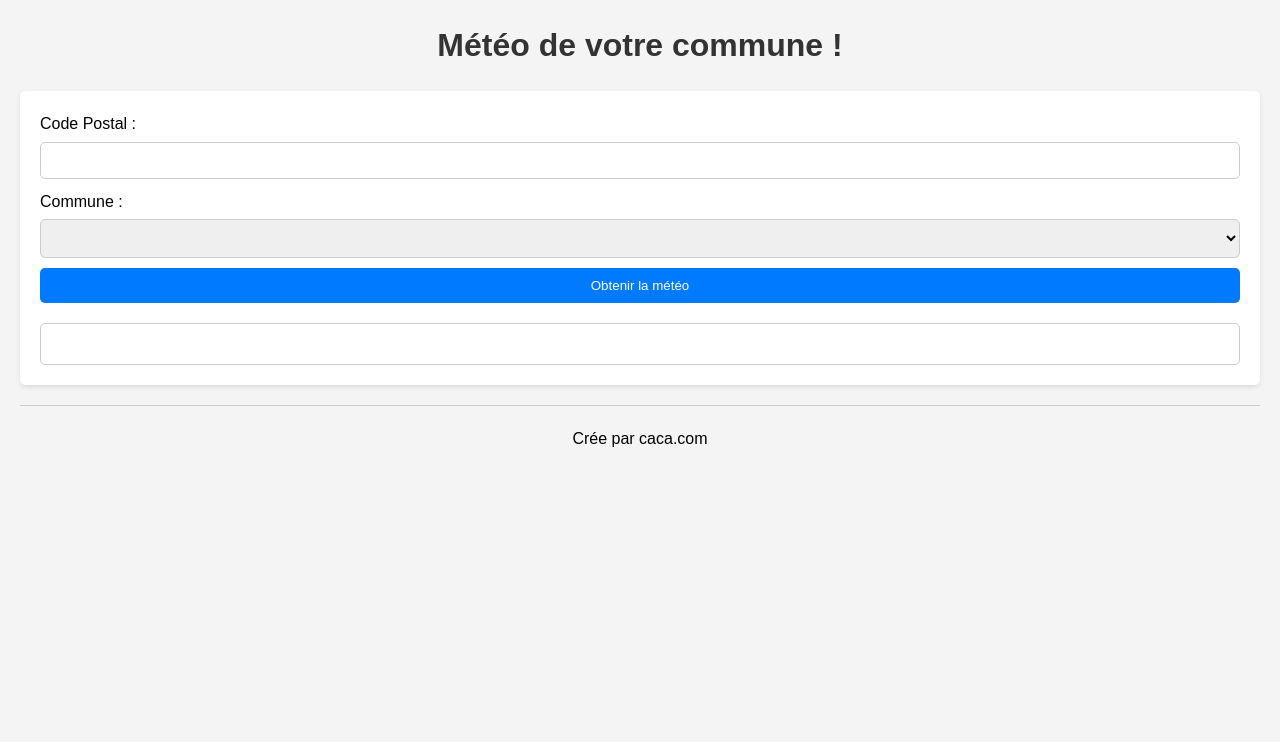
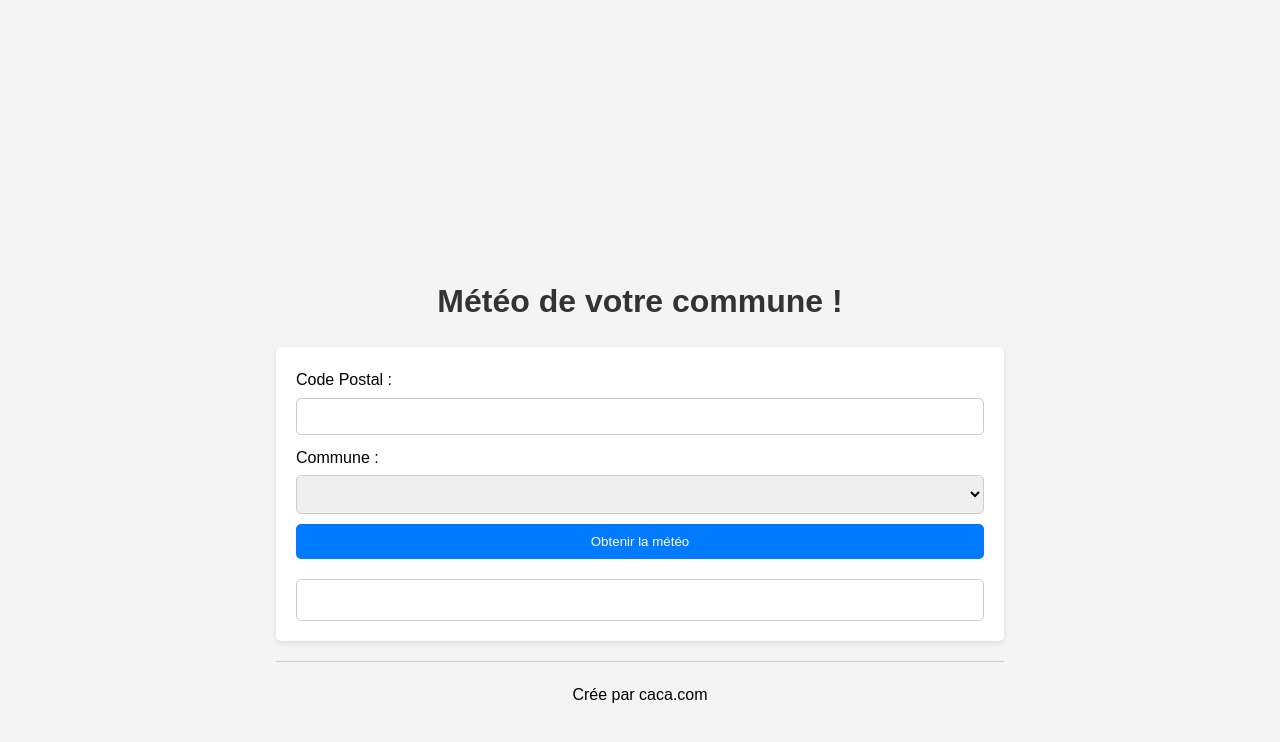
Before and after one commit to Goldybinks3/Projet-m-t-o, a plain HTML site: page index.html in a window 1280 px wide. Drawn offline with Linux system fonts and the light colour scheme.

Commit message:
Update style.css

```diff
--- a/style.css
+++ b/style.css
@@ -10,6 +10,7 @@ body {
     line-height: 1.6;
     background-color: #f4f4f4;
     padding: 20px;
+    margin:20%;
 }
 
 header {
```
